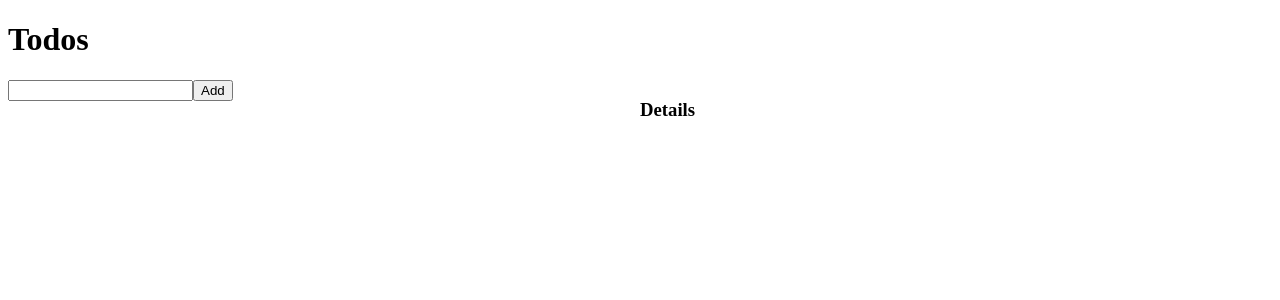
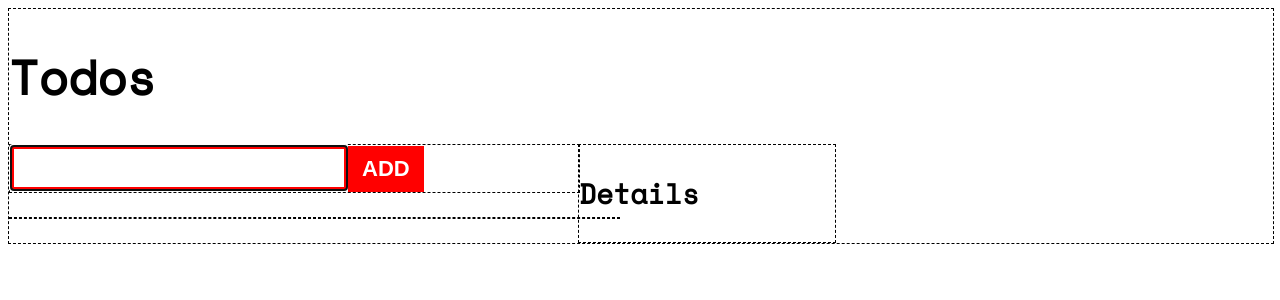
Before and after one commit to crc2220/fresh, a React app: page / in a window 1280 px wide. Shown: the top 300 px of the page. Built offline with nearby package versions, Linux system fonts and the light colour scheme.

Commit message:
trying to add localStorage

```diff
--- a/package.json
+++ b/package.json
@@ -12,6 +12,10 @@
   "author": "",
   "license": "ISC",
   "dependencies": {
+    "@fortawesome/fontawesome-svg-core": "^1.2.32",
+    "@fortawesome/free-solid-svg-icons": "^5.15.1",
+    "@fortawesome/react-fontawesome": "^0.1.13",
+    "@types/react-fontawesome": "^1.6.4",
     "@types/uuid": "^8.3.0",
     "react": "^16.13.1",
     "react-dom": "^16.13.1",
--- a/public/index.html
+++ b/public/index.html
@@ -3,7 +3,16 @@
   <head>
     <meta charset="UTF-8" />
     <meta name="viewport" content="width=device-width, initial-scale=1.0" />
-    <title>Document</title>
+    <title>Todo Atoms</title>
+    <link rel="preconnect" href="https://fonts.gstatic.com" />
+    <link
+      href="https://fonts.googleapis.com/css2?family=Space+Mono&display=swap"
+      rel="stylesheet"
+    />
+    <link
+      href="https://maxcdn.bootstrapcdn.com/font-awesome/4.7.0/css/font-awesome.min.css"
+      rel="stylesheet"
+    />
   </head>
   <body>
     <div id="root"></div>
--- a/src/components/App.tsx
+++ b/src/components/App.tsx
@@ -1,14 +1,22 @@
 import * as React from "react";
+import { useRef } from "react";
+import { useRecoilState } from "recoil";
 import { Todos } from "./Todos";
 import { Form } from "./Form";
 import { Viewer } from "./Viewer";
-const fifty: React.CSSProperties = {
-  width: "50%",
-  float: "left",
-};
+import { fifty, box } from "./style";
+import { rehydrateTodosSelector } from "../selectors";
 export const App = (): JSX.Element => {
+  const [_, rehyrdateTodos] = useRecoilState(rehydrateTodosSelector);
+  const todos = JSON.parse(localStorage.getItem("todos"));
+  let ran = useRef(0);
+  if (todos && !ran.current) {
+    rehyrdateTodos(todos);
+    ran.current = 1;
+  }
+
   return (
-    <>
+    <div style={box}>
       <h1>Todos</h1>
       <div style={fifty}>
         <Form />
@@ -17,6 +25,6 @@ export const App = (): JSX.Element => {
       <div style={fifty}>
         <Viewer />
       </div>
-    </>
+    </div>
   );
 };
--- a/src/components/Form.tsx
+++ b/src/components/Form.tsx
@@ -1,32 +1,52 @@
 import * as React from "react";
+import { useEffect, useRef } from "react";
 import { v4 as uuidv4 } from "uuid";
 import { todosIDs, todosFamily, inputAtom } from "../atoms";
-import {
-  atom,
-  useRecoilState,
-  useRecoilCallback,
-  SerializableParam,
-} from "recoil";
+import { todosSelector } from "../selectors";
+import { atom, useRecoilState, useRecoilCallback } from "recoil";
+import { box, input, button } from "./style";
+
 export const Form = () => {
   const [inputVal, setInputVal] = useRecoilState(inputAtom);
+  const inputRef = useRef<HTMLInputElement>(null);
+  useEffect(() => {
+    inputRef.current.focus();
+  }, []);
   const createTodo = useRecoilCallback(
-    ({ set }) => (todoID: SerializableParam, description) => {
+    ({ set, snapshot }) => async (todoID: string, description) => {
       set(todosIDs, (currVal) => [...currVal, todoID]);
-      set(todosFamily(todoID), { id: todoID, description });
+
+      const newTodo: any = { id: todoID, description };
+
+      set(todosFamily(todoID), () => newTodo);
+
+      let currTodos = await snapshot.getPromise(todosSelector);
+      currTodos = [...currTodos, newTodo];
+      localStorage.setItem("todos", JSON.stringify(currTodos));
     },
     []
   );
   const addTodo = () => {
-    createTodo(uuidv4(), inputVal);
-    setInputVal("");
+    if (inputVal.trim().length > 0) {
+      createTodo(uuidv4(), inputVal);
+      setInputVal("");
+    }
   };
   const handleInputChange = (e: React.ChangeEvent<HTMLInputElement>) => {
     setInputVal(e.target.value);
   };
   return (
-    <form onSubmit={(e) => e.preventDefault()}>
-      <input onChange={handleInputChange} type="text" value={inputVal} />
-      <button onClick={addTodo}>Add</button>
+    <form style={box} onSubmit={(e) => e.preventDefault()}>
+      <input
+        style={input}
+        onChange={handleInputChange}
+        type="text"
+        value={inputVal}
+        ref={inputRef}
+      />
+      <button style={button} onClick={addTodo}>
+        Add
+      </button>
     </form>
   );
 };
--- a/src/components/Todo.tsx
+++ b/src/components/Todo.tsx
@@ -1,22 +1,27 @@
 import * as React from "react";
 import { useRecoilValue, useRecoilCallback } from "recoil";
 import { todosFamily, todosIDs, currentTodo } from "../atoms";
-
+import { todosSelector } from "../selectors";
 interface Props {
   id: string;
 }
+import { FontAwesomeIcon } from "@fortawesome/react-fontawesome";
+import { faTrash } from "@fortawesome/free-solid-svg-icons";
+import { pointer } from "./style";
 
 export const Todo = ({ id }: Props) => {
   const todo = useRecoilValue(todosFamily(id));
   const removeTodo = useRecoilCallback(
-    ({ set, snapshot }) => (todoID: string) => {
-      set(todosIDs, (currVal) => {
-        return currVal.filter((x) => x !== todoID);
-      });
+    ({ set, snapshot }) => async (todoID: string) => {
+      set(todosIDs, (currVal) => currVal.filter((x) => x !== todoID));
+
       const _currentTodo = snapshot.getLoadable(currentTodo).contents;
       if (_currentTodo === todoID) {
         set(currentTodo, () => null);
       }
+      let currTodos = await snapshot.getPromise(todosSelector);
+      currTodos = currTodos.filter((todo) => todo.id !== todoID);
+      localStorage.setItem("todos", JSON.stringify(currTodos));
     }
   );
   const setCurrentTodo = useRecoilCallback(({ set }) => (todoID: string) => {
@@ -24,8 +29,14 @@ export const Todo = ({ id }: Props) => {
   });
   return (
     <li>
-      <span onClick={() => setCurrentTodo(id)}>{todo.description}</span>{" "}
-      <button onClick={() => removeTodo(id)}>-</button>
+      <span style={pointer} onClick={() => setCurrentTodo(id)}>
+        {todo.description}
+      </span>{" "}
+      <FontAwesomeIcon
+        style={pointer}
+        icon={faTrash}
+        onClick={() => removeTodo(id)}
+      />
     </li>
   );
 };
--- a/src/components/Todos.tsx
+++ b/src/components/Todos.tsx
@@ -2,10 +2,11 @@ import * as React from "react";
 import { useRecoilValue } from "recoil";
 import { Todo } from "./Todo";
 import { todosIDs } from "../atoms";
+import { box } from "./style";
 export const Todos = () => {
   const todos = useRecoilValue(todosIDs);
   return (
-    <ul>
+    <ul style={box}>
       {todos.map((id, index) => {
         return <Todo id={id} key={id} />;
       })}
--- a/src/components/Viewer.tsx
+++ b/src/components/Viewer.tsx
@@ -1,12 +1,12 @@
 import * as React from "react";
 import { useRecoilValue } from "recoil";
 import { todosFamily, currentTodo } from "../atoms";
-
+import { fifty, box } from "./style";
 export const Viewer = () => {
   const todoID = useRecoilValue(currentTodo);
   const todo = useRecoilValue(todosFamily(todoID));
   return (
-    <div>
+    <div style={{ ...box, ...fifty }}>
       <h3>Details</h3>
       <div>{todo.description}</div>
     </div>
--- /dev/null
+++ b/src/components/style.ts
@@ -0,0 +1,34 @@
+import * as React from "react";
+export const fifty: React.CSSProperties = {
+  width: "45%",
+  float: "left",
+};
+export const box: React.CSSProperties = {
+  border: "1px dashed black",
+  float: "left",
+  width: "100%",
+  fontFamily: "Space Mono, serif",
+  fontSize: "24px",
+};
+
+export const input: React.CSSProperties = {
+  padding: "5px 10px",
+  border: "4px solid red",
+  fontSize: "24px",
+};
+
+export const pointer: React.CSSProperties = {
+  cursor: "pointer",
+};
+
+export const button: React.CSSProperties = {
+  padding: "6px 10px",
+  border: "4px solid red",
+  fontSize: "22px",
+  fontStyle: "uppercase",
+  color: "white",
+  background: "red",
+  textTransform: "uppercase",
+  fontWeight: "bold",
+  cursor: "pointer",
+};
--- /dev/null
+++ b/src/selectors/index.ts
@@ -0,0 +1 @@
+export * from "./todos";
--- /dev/null
+++ b/src/selectors/todos.ts
@@ -0,0 +1,23 @@
+import { selector, useRecoilValue } from "recoil";
+import { todosIDs, todosFamily } from "../atoms";
+export const todosSelector = selector({
+  key: "todosSelector",
+  get: ({ get }) => {
+    return get(todosIDs).map((id) => {
+      return get(todosFamily(id));
+    });
+  },
+});
+export const rehydrateTodosSelector = selector({
+  key: "rehydrateTodosSelector",
+  get: () => {},
+  set: ({ set }, todos: any) => {
+    console.log("firing");
+    for (let todo of todos) {
+      set(todosFamily(todo.id), () => todo);
+      set(todosIDs, (currVal) => {
+        return [...currVal, todo.id];
+      });
+    }
+  },
+});
--- a/tsconfig.json
+++ b/tsconfig.json
@@ -5,9 +5,10 @@
     "noImplicitAny": true,
     "outDir": "./build/",
     "preserveConstEnums": true,
+    "esModuleInterop": true,
     "removeComments": true,
     "sourceMap": true,
-    "target": "es5"
+    "target": "es6"
   },
   "include": ["src/components/index.tsx"]
 }
```
Also changed, not shown: 1 other file (tests, documents, lock files or other folders).
